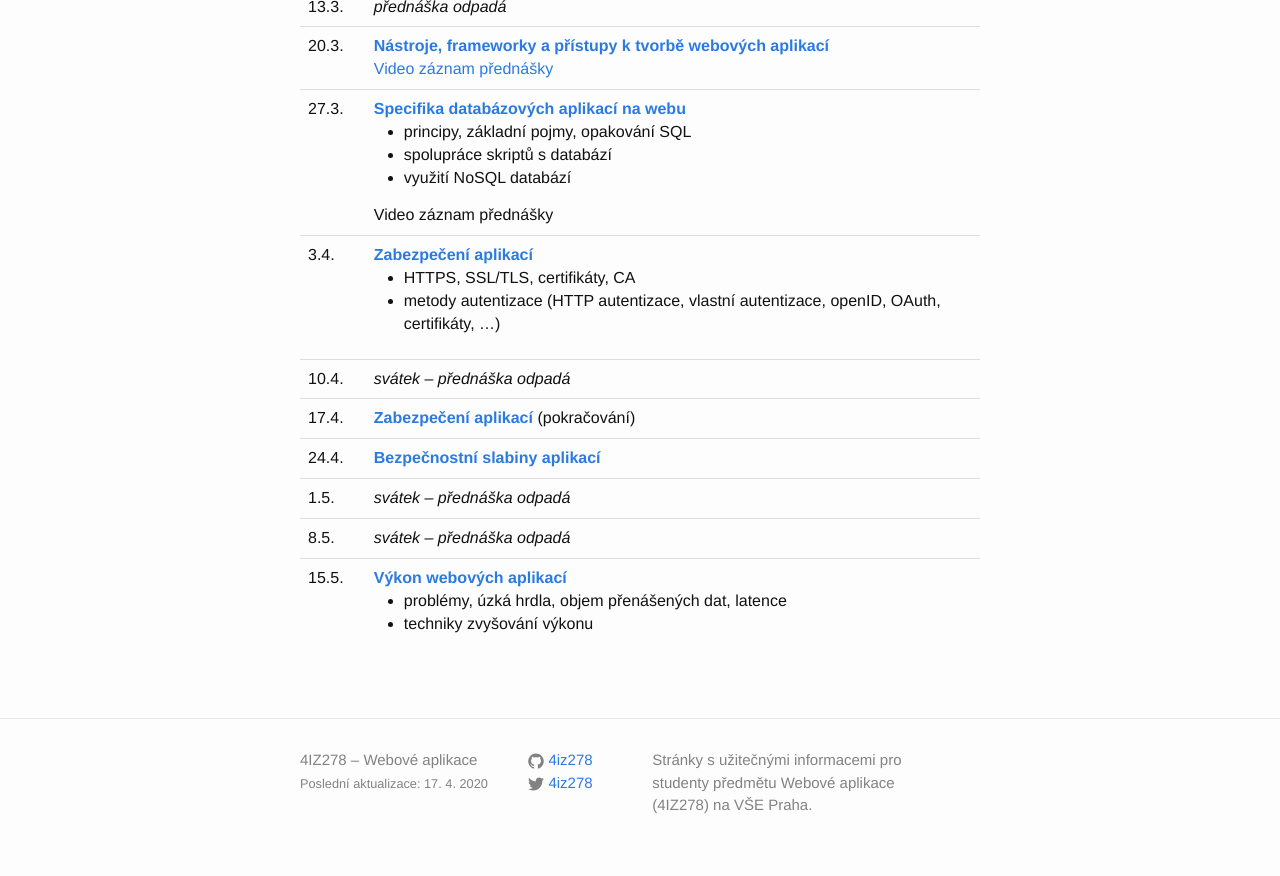
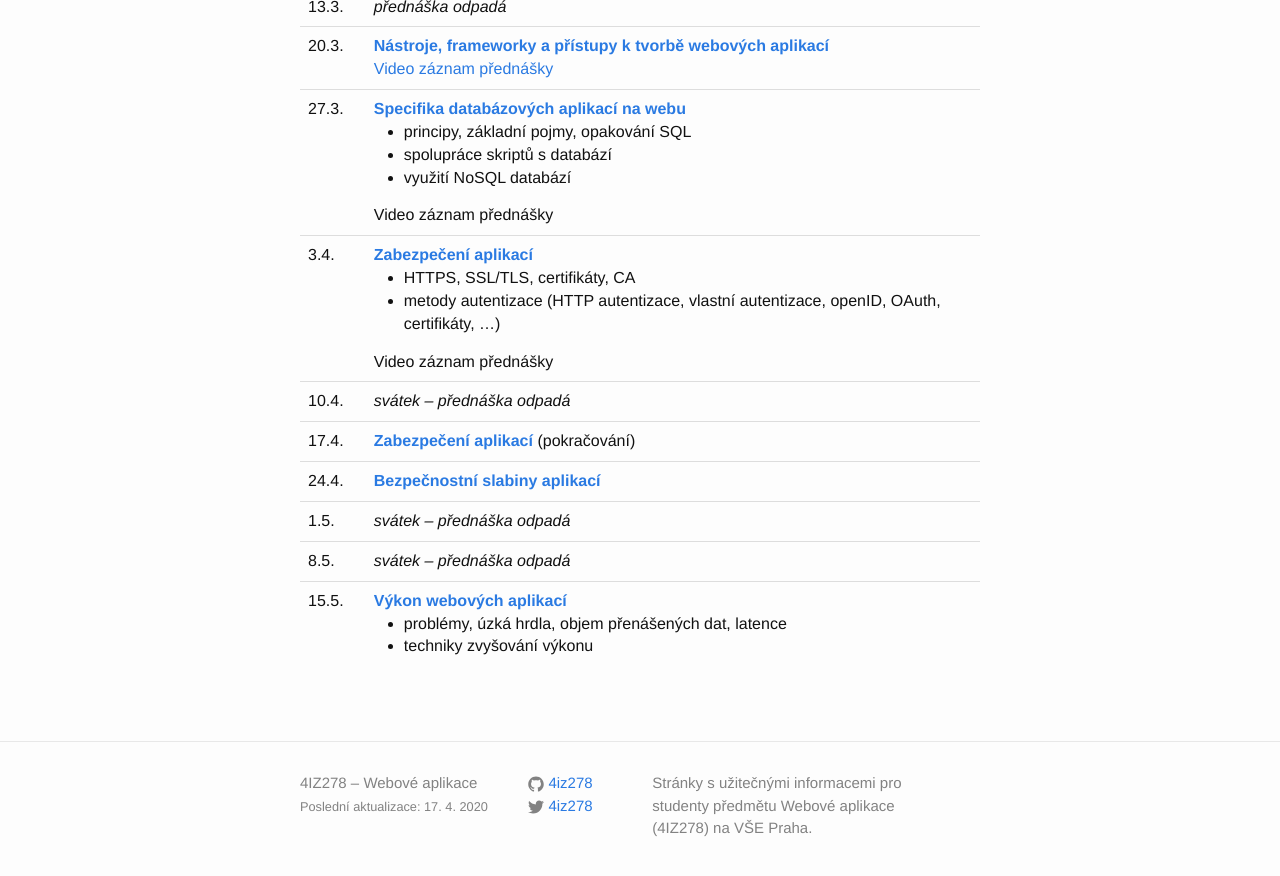
Before and after one commit to 4iz278/4iz278.github.io, a Jekyll site: the page built from prednasky/index.html, in a window 1280 px wide and 900 px high, scrolled down 825 px. Shown: the top 876 px of the window. Built offline with Jekyll 4.4.1, drawn with Linux system fonts in a browser that asks for light colours; nearby versions of some CDN libraries.

Commit message:
Add security lecture video

```diff
--- a/prednasky/index.html
+++ b/prednasky/index.html
@@ -93,6 +93,10 @@
           <li>HTTPS, SSL/TLS, certifikáty, CA </li>
           <li>metody autentizace (HTTP autentizace, vlastní autentizace, openID, OAuth, certifikáty, …)</li>
         </ul>
+        <details>
+          <summary>Video záznam přednášky</summary>
+          <iframe width="560" height="315" src="https://www.youtube.com/embed/G3YkqxME4Uo" frameborder="0" allow="accelerometer; autoplay; encrypted-media; gyroscope; picture-in-picture" allowfullscreen></iframe>
+        </details>
       </td>
     </tr>
     <tr>
```
